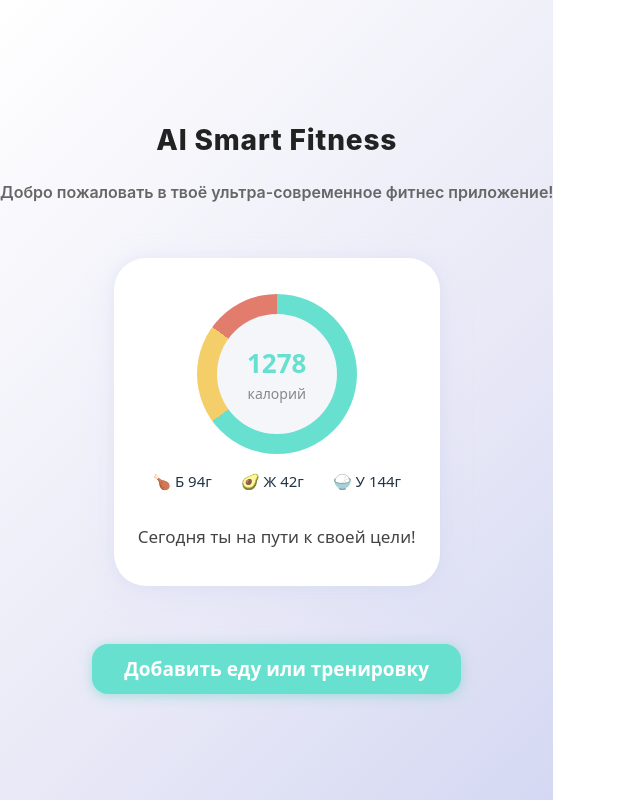
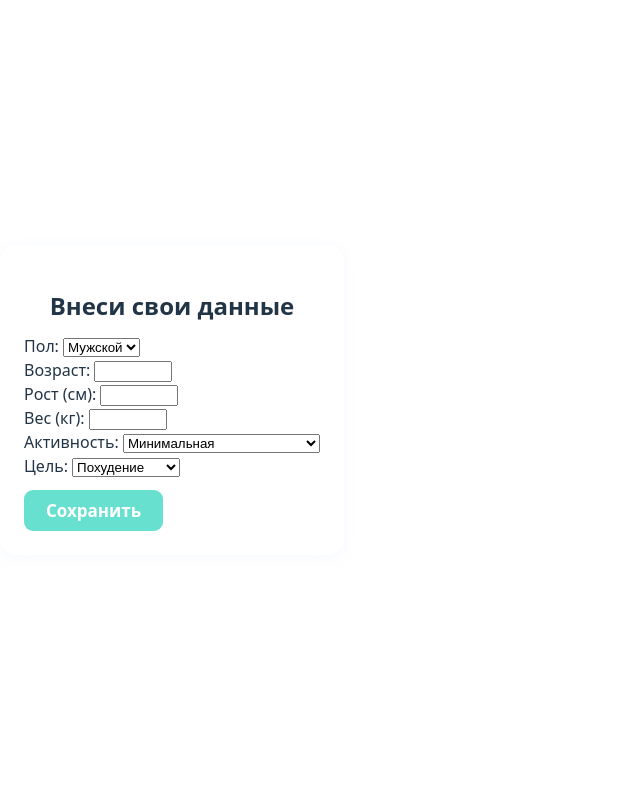
Before and after one commit to AlexFogpk/ai-smart-fitness, a React (Vite) app in the folder frontend/: page / in a window 1280 px wide. Shown: the whole page, without its empty margins (0-640 px from the left). Built offline with nearby package versions, Linux system fonts and the light colour scheme.

Commit message:
Update App.jsx

```diff
--- a/frontend/src/App.jsx
+++ b/frontend/src/App.jsx
@@ -1,61 +1,197 @@
-import React from "react";
+import React, { useState } from "react";
+
+// Базовая функция для расчета КБЖУ (Миффлина-Сан Жеора, упрощенная)
+function calcKBJU({ sex, weight, height, age, activity, goal }) {
+  // BMR (основной обмен)
+  let bmr =
+    sex === "male"
+      ? 10 * weight + 6.25 * height - 5 * age + 5
+      : 10 * weight + 6.25 * height - 5 * age - 161;
+  // ТДЭ (Total Daily Energy Expenditure)
+  let tdee = bmr * Number(activity);
+
+  // Учет цели
+  if (goal === "weight-loss") tdee -= 300;
+  else if (goal === "weight-gain") tdee += 300;
+
+  // Белки/Жиры/Углеводы (проценты для примера)
+  let protein = Math.round((tdee * 0.25) / 4);
+  let fat = Math.round((tdee * 0.30) / 9);
+  let carb = Math.round((tdee * 0.45) / 4);
+
+  return {
+    calories: Math.round(tdee),
+    protein,
+    fat,
+    carb,
+  };
+}
 
 function App() {
+  // "user" — объект с введёнными параметрами/целью
+  const [user, setUser] = useState(null);
+
+  // Состояние для 'съеденного' (будет использоваться для заполнения колец)
+  const [today, setToday] = useState({
+    calories: 0,
+    protein: 0,
+    fat: 0,
+    carb: 0,
+  });
+
+  // 1. Onboarding-форма
+  if (!user) {
+    return (
+      <div style={{ maxWidth: 340, margin: "30px auto", padding: 24, borderRadius: 16, background: "#fff", boxShadow: "0 2px 15px #e1eaff50" }}>
+        <h2 style={{ textAlign: "center", fontWeight: 700, marginBottom: 10 }}>Внеси свои данные</h2>
+        <form
+          onSubmit={e => {
+            e.preventDefault();
+            const fd = new FormData(e.target);
+            const formUser = {
+              sex: fd.get("sex"),
+              weight: Number(fd.get("weight")),
+              height: Number(fd.get("height")),
+              age: Number(fd.get("age")),
+              activity: fd.get("activity"),
+              goal: fd.get("goal"),
+            };
+            setUser(formUser);
+          }}
+        >
+          <div>
+            <label>Пол: </label>
+            <select required name="sex" defaultValue="male">
+              <option value="male">Мужской</option>
+              <option value="female">Женский</option>
+            </select>
+          </div>
+          <div>
+            <label>Возраст: </label>
+            <input required type="number" name="age" min={10} max={100} style={{ width: 70 }} />
+          </div>
+          <div>
+            <label>Рост (см): </label>
+            <input required type="number" name="height" min={120} max={250} style={{ width: 70 }} />
+          </div>
+          <div>
+            <label>Вес (кг): </label>
+            <input required type="number" name="weight" min={30} max={250} style={{ width: 70 }} />
+          </div>
+          <div>
+            <label>Активность: </label>
+            <select required name="activity" defaultValue="1.2">
+              <option value="1.2">Минимальная</option>
+              <option value="1.375">Лёгкая (1-3 тренировки/нед)</option>
+              <option value="1.55">Средняя (3-5 трен/нед)</option>
+              <option value="1.725">Высокая</option>
+            </select>
+          </div>
+          <div>
+            <label>Цель: </label>
+            <select required name="goal" defaultValue="weight-loss">
+              <option value="weight-loss">Похудение</option>
+              <option value="maintain">Поддержание</option>
+              <option value="weight-gain">Набор массы</option>
+            </select>
+          </div>
+          <button style={{ marginTop: 12, padding: "9px 22px", borderRadius: 9, background: "#68e0cf", color: "#fff", border: "none", fontWeight: 700, fontSize: 17 }}>Сохранить</button>
+        </form>
+      </div>
+    )
+  }
+
+  // 2. После онбординга — расчет и дашборд
+  const kbju = calcKBJU(user);
+
+  // Прогресс — проценты
+  const pct = (val, max) => Math.min(100, Math.round((val / max) * 100));
+
   return (
     <div style={{
-      minHeight: "100vh",
-      display: "flex",
-      flexDirection: "column",
-      justifyContent: "center",
-      alignItems: "center",
-      background: "linear-gradient(135deg,#fff,#e9e9f7 60%,#d4d8f2)"
+      minHeight: "100vh", display: "flex", flexDirection: "column", alignItems: "center", background: "linear-gradient(135deg,#fff,#e9e9f7 60%,#d4d8f2)"
     }}>
-      <h1 style={{
-        fontFamily: "SF Pro Display,sans-serif", fontWeight: 800, fontSize: 28, letterSpacing: ".03em",
-        marginBottom: 8, color: "#222"
-      }}>
-        AI Smart Fitness
-      </h1>
-      <p style={{
-        color: "#666", fontWeight: 600, fontFamily: "SF Pro Text,sans-serif", marginBottom: 20
-      }}>
-        Добро пожаловать в твоё ультра-современное фитнес приложение!
-      </p>
+      <h2 style={{ marginTop: 28, fontWeight: 700 }}>
+        Привет, {user.sex === 'male' ? 'тренирующийся' : 'тренирующаяся'}!
+      </h2>
+      <p style={{ color: "#888" }}>Твоя суточная цель: {kbju.calories} ккал, Б: {kbju.protein} г, Ж: {kbju.fat} г, У: {kbju.carb} г</p>
+
+      {/* Дашборд по кольцам */}
       <div style={{
-        margin: 34, padding: "36px 24px", maxWidth: 320, borderRadius: 32,
+        margin: 34, padding: "36px 24px", maxWidth: 330, borderRadius: 32,
         boxShadow: "0 8px 32px #d5daf840,0 1.5px 12px #bbc6e238", background: "#fff"
       }}>
-        <div style={{
-          width: 160, height: 160, borderRadius: "50%",
-          background: "conic-gradient(#68e0cf 65%, #f4ce68 65% 85%, #e27d6e 85%)",
-          display: "flex", alignItems: "center", justifyContent: "center", margin: "auto"
-        }}>
-          <div style={{
-            width: 120, height: 120, borderRadius: "50%",
-            background: "#f5f6fa", display: "flex", flexDirection: "column",
-            alignItems: "center", justifyContent: "center"
-          }}>
-            <span style={{ fontSize: 26, fontWeight: 700, color: "#68e0cf" }}>1278</span>
-            <span style={{ fontSize: 14, color: "#888" }}>калорий</span>
-          </div>
-        </div>
-        <div style={{
-          display: "flex", justifyContent: "space-around", marginTop: 16, fontSize: 15
-        }}>
-          <div><span role="img" aria-label="">🍗</span> Б 94г</div>
-          <div><span role="img" aria-label="">🥑</span> Ж 42г</div>
-          <div><span role="img" aria-label="">🍚</span> У 144г</div>
-        </div>
-        <div style={{
-          marginTop: 32, fontWeight: 500, fontSize: 17, color: "#444", textAlign: "center"
-        }}>Сегодня ты на пути к своей цели!</div>
+        {/* Главное кольцо */}
+        <Circle
+          pct={pct(today.calories, kbju.calories)}
+          label={"Калории"}
+          value={today.calories}
+          max={kbju.calories}
+          color="#68e0cf"
+        />
+
+        {/* БЖУ полоски */}
+        <MiniBar
+          label="Белки"
+          value={today.protein}
+          max={kbju.protein}
+          color="#6ccf83"
+        />
+        <MiniBar
+          label="Жиры"
+          value={today.fat}
+          max={kbju.fat}
+          color="#f4ce68"
+        />
+        <MiniBar
+          label="Углеводы"
+          value={today.carb}
+          max={kbju.carb}
+          color="#e27d6e"
+        />
       </div>
-      <button style={{
-        marginTop: 24, padding: "12px 32px", border: "none", borderRadius: 16, background: "#68e0cf",
-        color: "#fff", fontWeight: 700, fontSize: 19, cursor: "pointer", boxShadow: "0 2px 12px #63d1c380"
-      }}>
-        Добавить еду или тренировку
-      </button>
+      {/* Тестовые кнопки "съесть" */}
+      <div>
+        <button onClick={() => setToday(t => ({ ...t, calories: t.calories + 120, protein: t.protein + 5, fat: t.fat + 2, carb: t.carb + 15 }))} style={{ margin: 12, padding: "12px 24px", borderRadius: 12, background: "#6ccf83", color: "#fff", border: 0 }}>+ Добавить еду (пример)</button>
+        <button onClick={() => setToday({ calories: 0, protein: 0, fat: 0, carb: 0 })} style={{ margin: 12, padding: "12px 24px", borderRadius: 12, background: "#e27d6e", color: "#fff", border: 0 }}>Сбросить</button>
+      </div>
+    </div>
+  );
+}
+
+// Круговое кольцо (прототип — позже дадим многослойное, как Apple Watch)
+function Circle({ pct, label, value, max, color }) {
+  const r = 62, c = 2 * Math.PI * r;
+  return (
+    <div style={{ margin: 12, display: "flex", flexDirection: "column", alignItems: "center" }}>
+      <svg width={150} height={150} style={{ display: "block" }}>
+        <circle r={r} cx={75} cy={75} fill="#f5f6fa" stroke="#e7e8ef" strokeWidth={15} />
+        <circle
+          r={r} cx={75} cy={75}
+          fill="none"
+          stroke={color}
+          strokeWidth={16}
+          strokeLinecap="round"
+          strokeDasharray={c}
+          strokeDashoffset={c - (c * pct / 100)}
+          style={{ transition: ".4s stroke-dashoffset" }}
+        />
+      </svg>
+      <div style={{ fontSize: 25, fontWeight: 800, marginTop: -90, marginBottom: 78, color }}>{value} <span style={{ fontWeight: 400, fontSize: 14, color: "#999" }}>/ {max}</span></div>
+      <div style={{ fontSize: 17, fontWeight: 500, color: "#555" }}>{label}</div>
+    </div>
+  );
+}
+
+// "progress bar" для мини-полосок под кольцом
+function MiniBar({ label, value, max, color }) {
+  return (
+    <div style={{ margin: "11px 0" }}>
+      <span style={{ fontWeight: 600, fontSize: 16, color }}>{label}: </span>
+      <span style={{ fontWeight: 700 }}>{value}</span> / {max}
+      <div style={{ width: "100%", height: "10px", background: "#eee", borderRadius: 8, marginTop: 2 }}>
+        <div style={{ height: "100%", width: `${Math.min(100, value / max * 100)}%`, background: color, borderRadius: 8, transition: ".4s width" }}></div>
+      </div>
     </div>
   );
 }
```
